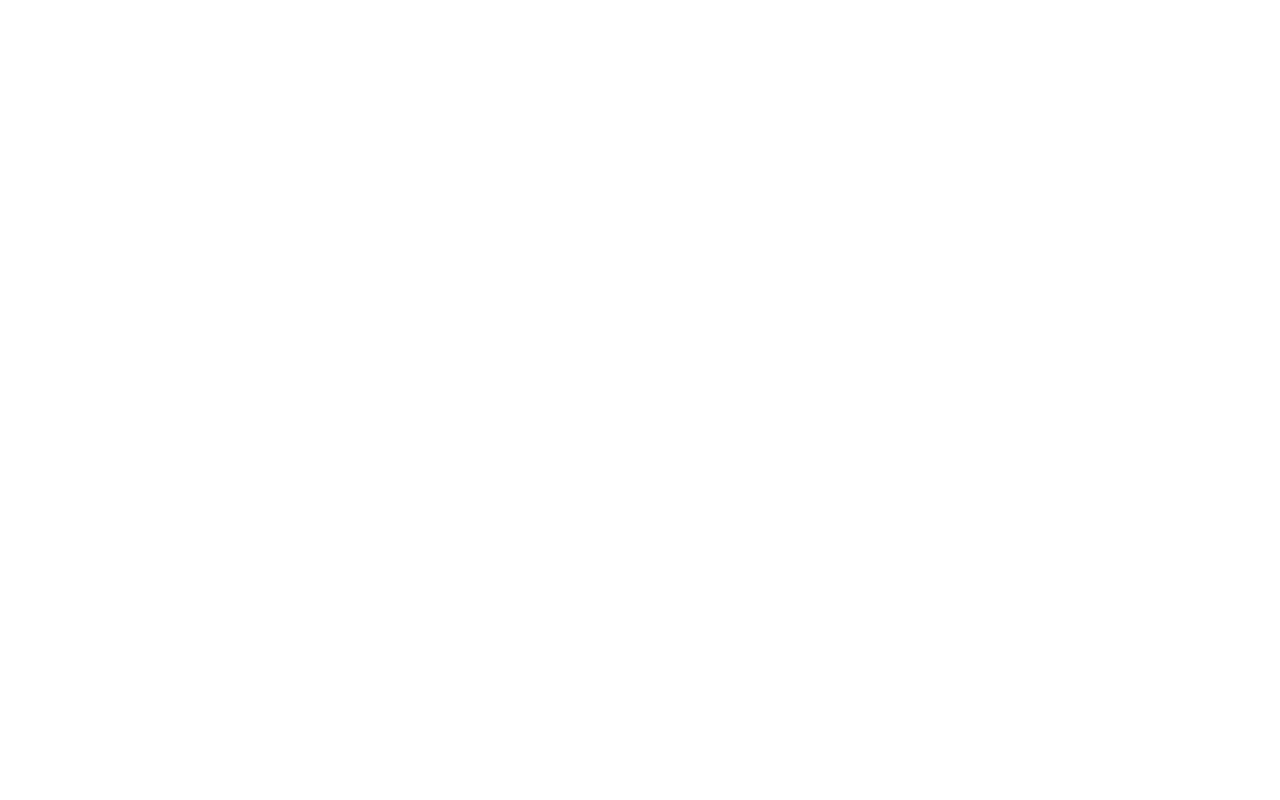
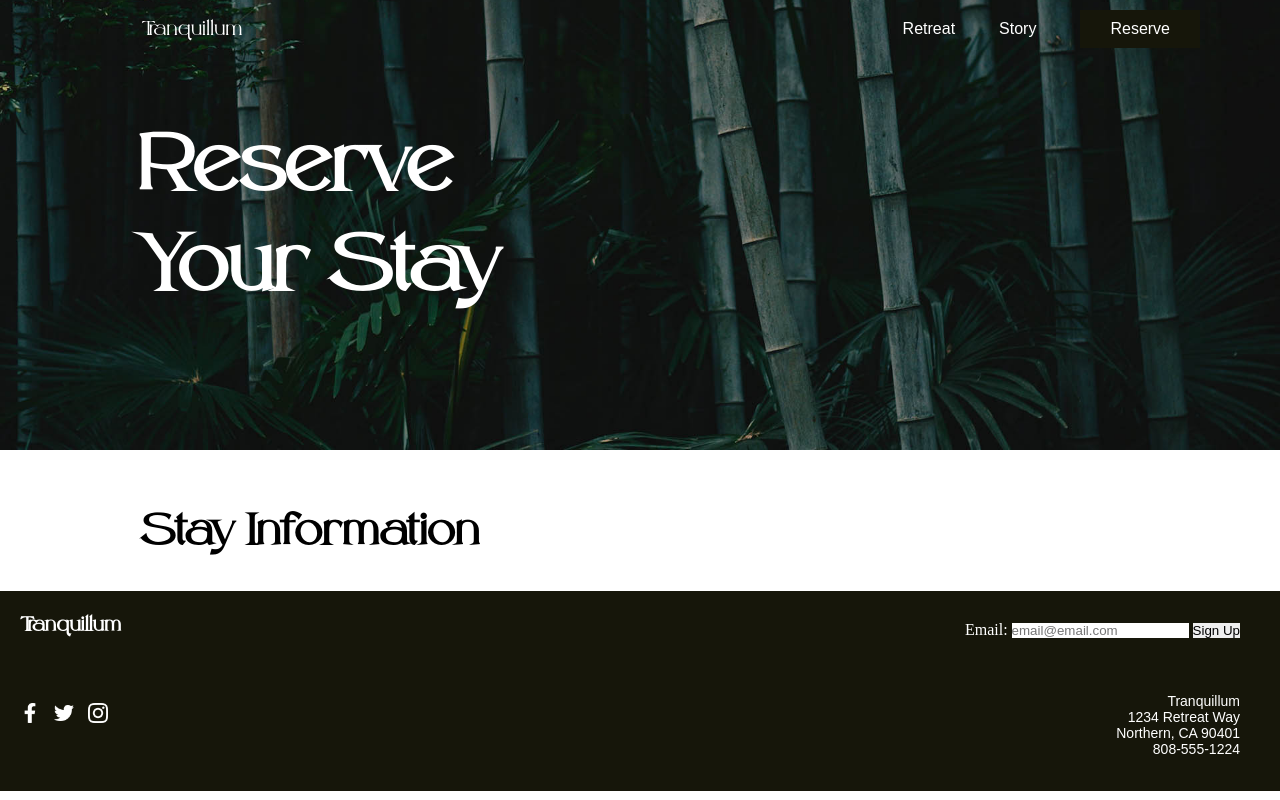
Before and after one commit to sgrivas/project2_grivas_sabrina, a plain HTML site: page reserve.html in a window 1280 px wide. Drawn offline with nearby package versions, Linux system fonts and the light colour scheme; a web font is replaced by a local one.

Commit message:
initial changes to reserve page

```diff
--- a/css/styles.css
+++ b/css/styles.css
@@ -447,3 +447,14 @@ STORY PAGE SPECIFIC Styling
     background-image: url("../images/tran-sectionbreak.jpg");
     margin-bottom: 60px;
 }
+/*
+========
+
+RESERVE PAGE SPECIFIC Styling
+
+========
+*/
+.hero-image-section.reserve{
+    background-image: url("../images/reserve-hero.jpg");
+    height: 450px;
+}
--- a/reserve.html
+++ b/reserve.html
@@ -0,0 +1,77 @@
+<!DOCTYPE html>
+<html lang="en">
+<head>
+    <meta charset="UTF-8">
+    <title>Tranquillum</title>
+    <!-- Slick Slider CSS -->
+    <link rel="stylesheet" type="text/css" href="slick/slick.css"/>
+    <link rel="stylesheet" type="text/css" href="slick/slick-theme.css"/>
+
+    <!-- Main CSS -->
+    <link rel="stylesheet" href="css/styles.css">
+
+    <!--Adobe Font-->
+    <link rel="stylesheet" href="https://use.typekit.net/ope6eob.css">
+</head>
+<body>
+    <header class="header">
+        <a class="logo" href="index.html">Tranquillum</a>
+
+        <nav>
+            <ul>
+                <li><a href="retreat.html">Retreat</a></li>
+                <li><a href="story.html">Story</a></li>
+                <li><a class="reserve-button" href="reserve.html">Reserve</a></li>
+            </ul>
+        </nav>
+    </header>
+
+    <main>
+        <section class="hero-image-section reserve">
+            <h1>Reserve<br>Your Stay</h1>
+        </section>
+        <section class="container">
+            <h2>Stay Information</h2>
+        </section>
+    </main>
+
+    <footer>
+        <section class="topleftfooter">
+            <h2>Tranquillum</h2>
+        </section>
+        <section class="toprightfooter">
+            <form class="contact-form" id="test_form" name="test_form" method="POST" action="form.php" onsubmit="return validateForm(this)"> <!--Taken from index in form pross folder-->
+                <div class="email input-section">
+                    <label for="email" class="label_input_wrap">Email:</label>
+                    <input type="email" name="req_email" id="email" placeholder="email@email.com"/>
+                </div>
+                <div class="submit input-section">
+                    <input type="submit" value="Sign Up"/>
+                </div>
+            </form>
+            </section>
+        <section class="bottomleftfooter">
+            <a href="facebook.com"><img src="images/fblogo.png" alt="Facebook"></a>
+            <a href="twitter.com"><img src="images/tlogo.png" alt="Twitter"></a>
+            <a href="instagram.com"><img src="images/iglogo.png" alt="Instagram"></a>
+        </section>
+        <section class="bottomrightfooter">
+            <p>Tranquillum<br>1234 Retreat Way<br>Northern, CA 90401<br>808-555-1224</p>
+        </section>
+    </footer>
+
+    <!-- Main Script -->
+    <script src="https://ajax.googleapis.com/ajax/libs/jquery/3.5.1/jquery.min.js"></script>
+    <script src="js/scripts.js"></script>
+
+    <!-- jQuery Library -->
+    <script type="text/javascript" src="http://code.jquery.com/jquery-1.11.0.min.js"></script>
+    <script type="text/javascript" src="http://code.jquery.com/jquery-migrate-1.2.1.min.js"></script>
+
+    <!-- Slick Script File -->
+    <script type="text/javascript" src="slick/slick.min.js"></script>
+
+    <!-- Custom Script File -->
+    <script type="text/javascript" src="js/scripts.js"></script>
+</body>
+</html>
```
Also changed, not shown: images/reserve-hero.jpg (added).
